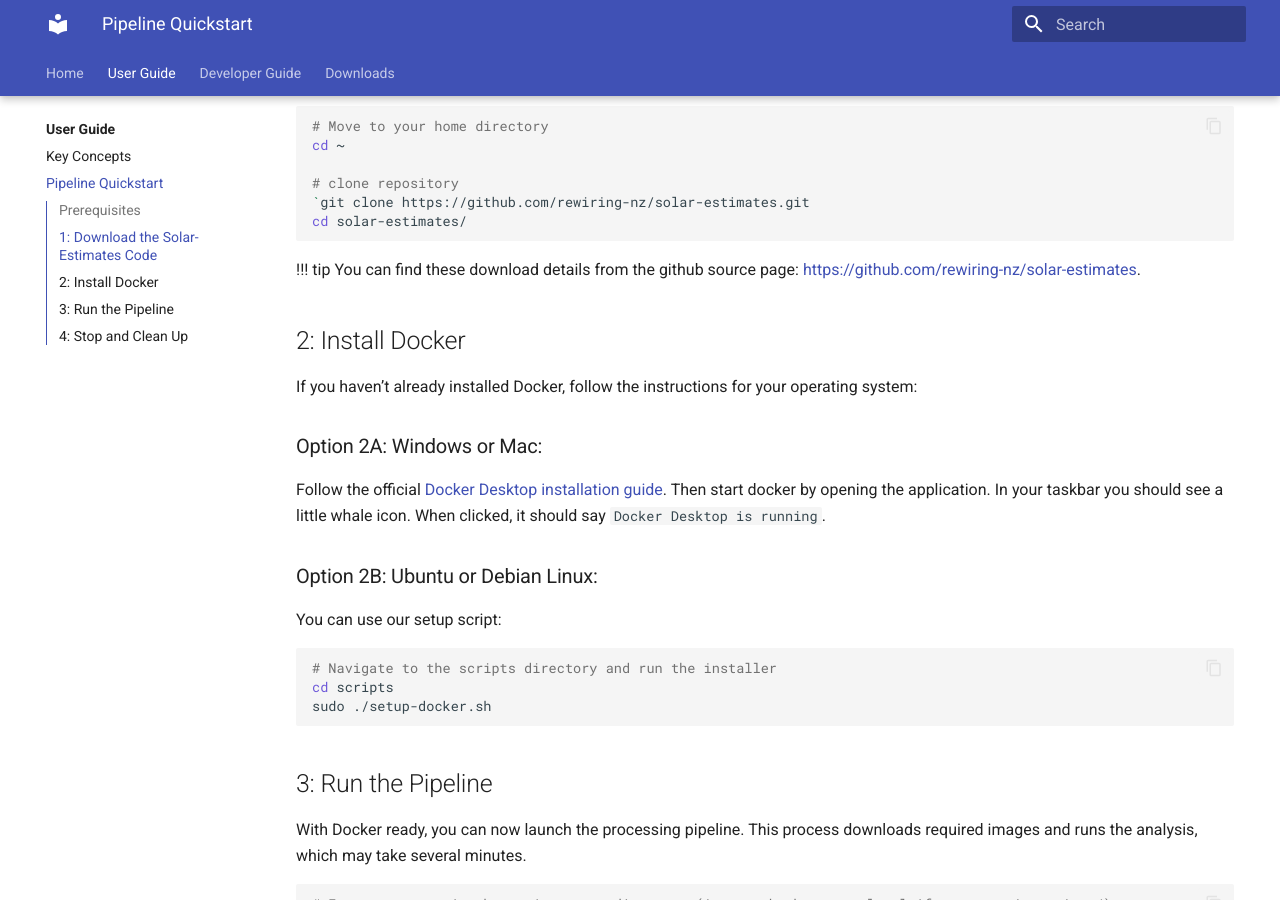
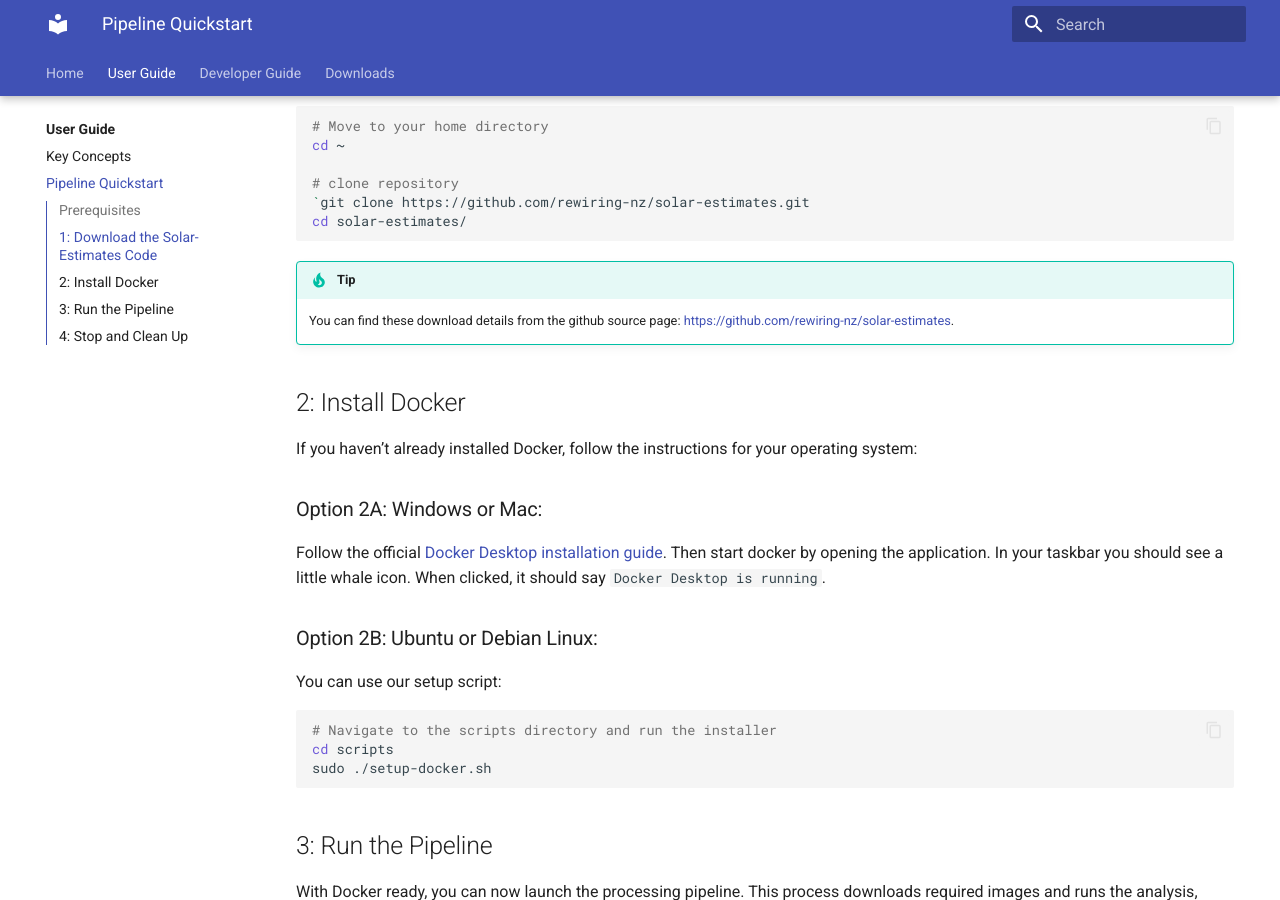
Before and after one commit to rewiring-nz/solar-estimates, an MkDocs documentation site: the page built from docs/user/pipeline-quickstart.md, in a window 1280 px wide and 900 px high, scrolled down 836 px. Built offline with MkDocs 1.6.1 and Material for MkDocs 9.7.7, drawn with Linux system fonts in a browser that asks for light colours.

Commit message:
Add github-style blocks to mkdocs

```diff
--- a/mkdocs.yml
+++ b/mkdocs.yml
@@ -29,6 +29,9 @@
       custom_checkbox: true
   - pymdownx.tilde:            # Enables ~~strikethrough~~
       smart_delete: true
+  - pymdownx.details           # Enables collapsible blocks
+  - pymdownx.blocks.admonition # Enables GitHub-style [!TIP] blocks
+  - admonition                 # Eables !!! blocks
 
 plugins:
   - search
```
